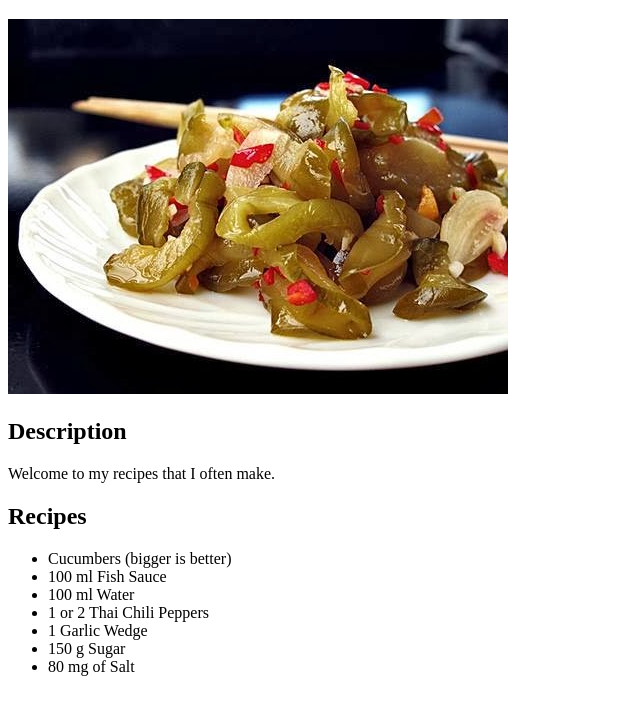
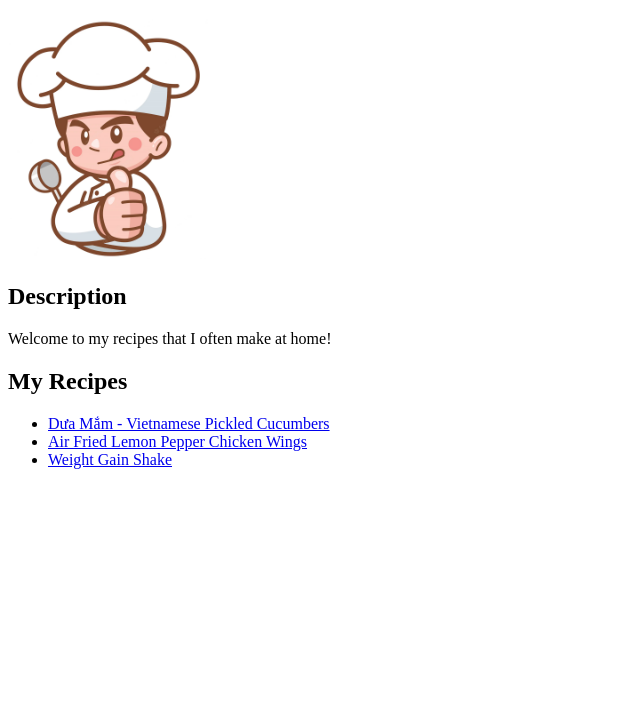
Before and after one commit to ChocolateTaco/odin-recipes, a plain HTML site: page index.html in a window 1280 px wide. Shown: the part 61-776 px from the top of the page, without its empty margins (0-640 px from the left). Drawn offline with Linux system fonts and the light colour scheme.

Commit message:
Added back to homepage urls

```diff
--- a/index.html
+++ b/index.html
@@ -8,19 +8,15 @@
 </head>
 <body>
     <h1>Steven's Home Recipes</h1>
-    <img src = "./images/dua-mam.jpg" alt="Plate of Dua Mam">
+    <img src = "./images/cartoon-chef-show.jpg" alt="Cartoon Chef" width = 200>
     <h2>Description</h2>
-    <p>Welcome to my recipes that I often make.
+    <p>Welcome to my recipes that I often make at home!
     </p>
-    <h2>Recipes</h2>
+    <h2>My Recipes</h2>
     <ul>
-        <li>Cucumbers (bigger is better)</li>
-        <li>100 ml Fish Sauce</li>
-        <li>100 ml Water</li>
-        <li>1 or 2 Thai Chili Peppers</li>
-        <li>1 Garlic Wedge</li>
-        <li>150 g Sugar</li>
-        <li>80 mg of Salt</li>
+        <li><a href="./pages/dua_mam.html"> D&#432;a M&#7855;m - Vietnamese Pickled Cucumbers</a></li>
+        <li><a href="./pages/lemon_pepper_wings.html"> Air Fried Lemon Pepper Chicken Wings</a></li>
+        <li><a href="./pages/gainer_shake.html"> Weight Gain Shake</a></li>
     </ul>
 
     <p></p>
```
Also changed, not shown: pages/dua_mam.html (+2 -2 lines), pages/gainer_shake.html (+1 -2 lines), pages/lemon_pepper_wings.html (+2 -3 lines).
